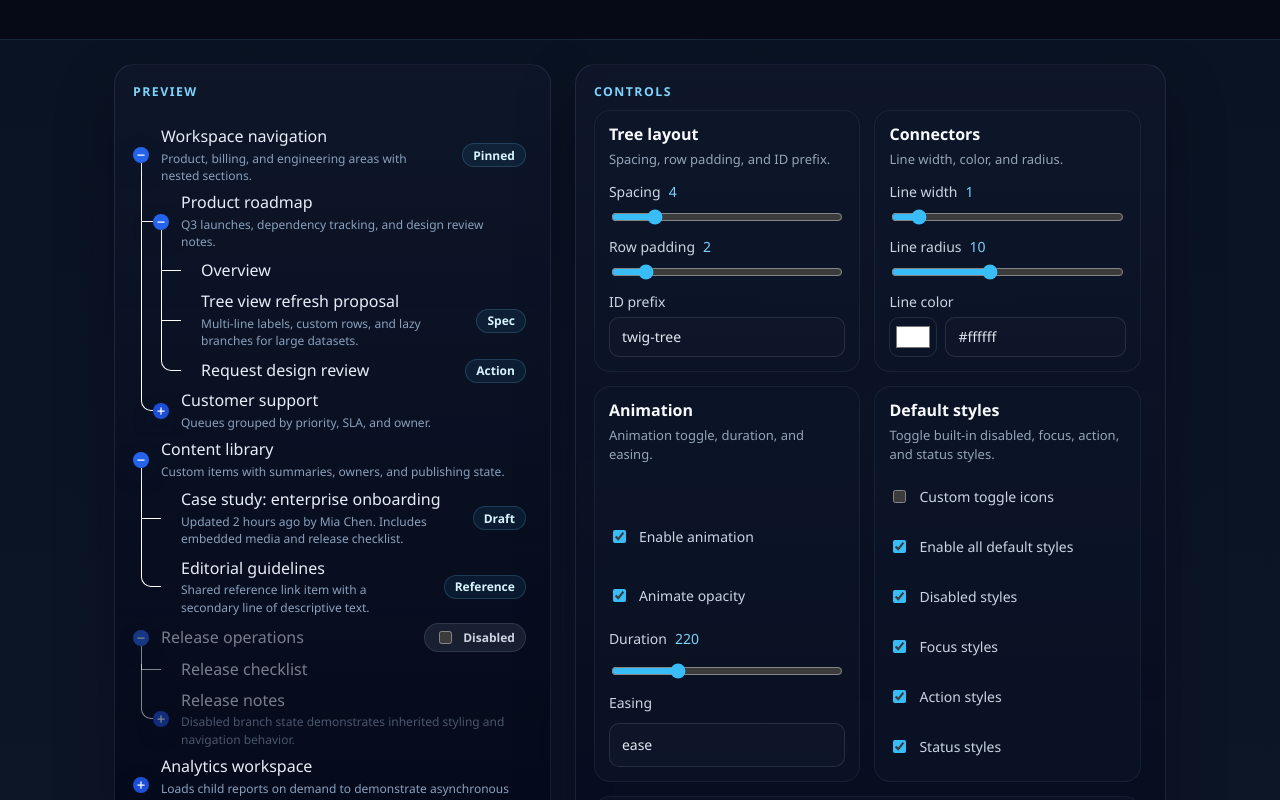
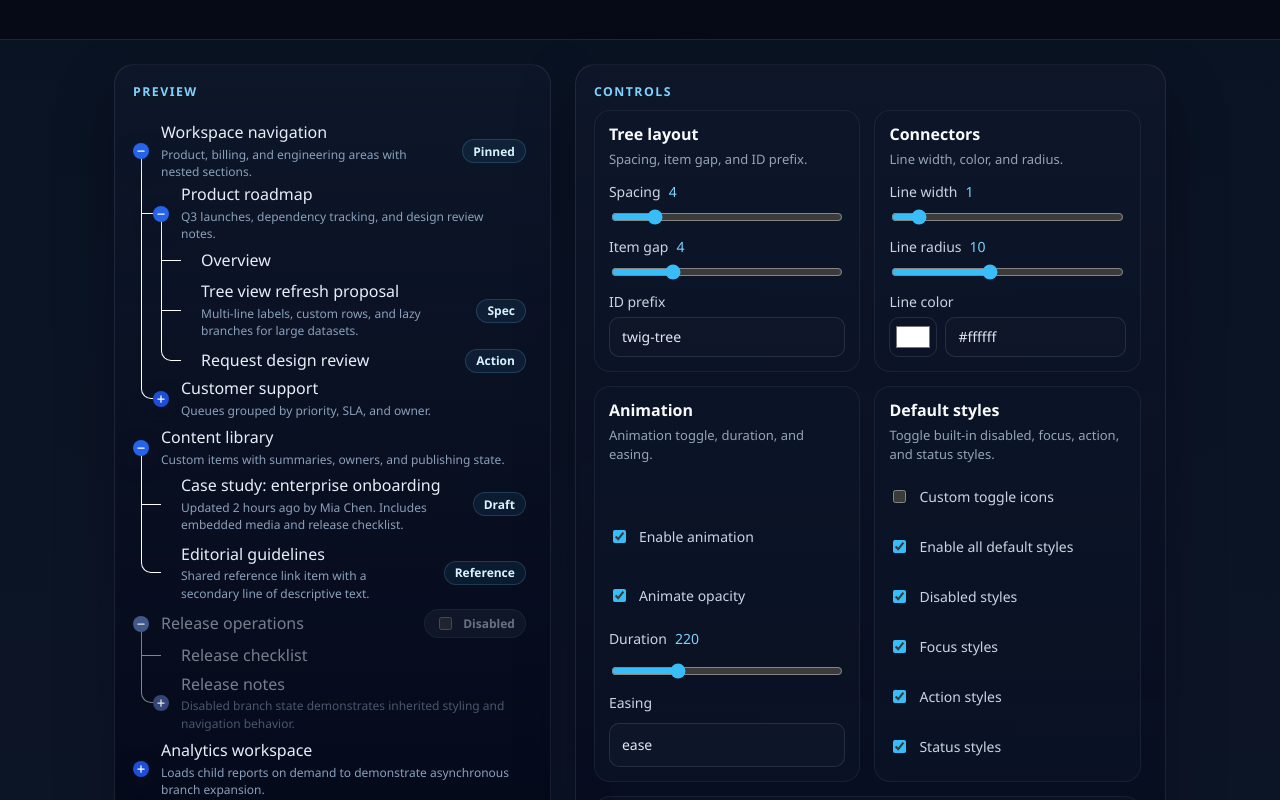
Before and after one commit to drexxdk/twig-view, a React (Vite) app in the folder demo/: page / in a window 1280 px wide. Shown: the part 760-1560 px from the top of the page. Built offline with nearby package versions, Linux system fonts and the light colour scheme.

Commit message:
gap instead of padding

```diff
--- a/demo/src/App.tsx
+++ b/demo/src/App.tsx
@@ -20,7 +20,7 @@ type ControlsState = {
   toggleRadius: number;
   toggleLabelGap: number;
   spacing: number;
-  itemPaddingBlock: number;
+  itemGap: number;
   useDefaultDisabledStyles: boolean;
   useDefaultFocusStyles: boolean;
   useDefaultActionStyles: boolean;
@@ -313,7 +313,7 @@ export default function App() {
     toggleRadius: TWIG_TREE_DEFAULTS.toggle.radiusPercent,
     toggleLabelGap: TWIG_TREE_DEFAULTS.toggle.labelGapPx,
     spacing: 4,
-    itemPaddingBlock: TWIG_TREE_DEFAULTS.itemLayout.paddingBlock,
+    itemGap: TWIG_TREE_DEFAULTS.itemLayout.gap,
     useDefaultDisabledStyles: true,
     useDefaultFocusStyles: true,
     useDefaultActionStyles: true,
@@ -789,7 +789,7 @@ export default function App() {
                   }}
                   spacing={controls.spacing}
                   itemLayout={{
-                    paddingBlock: controls.itemPaddingBlock,
+                    gap: controls.itemGap,
                   }}
                   useDefaultDisabledStyles={controls.useDefaultDisabledStyles}
                   useDefaultFocusStyles={controls.useDefaultFocusStyles}
@@ -824,7 +824,7 @@ export default function App() {
               <div className="demoControlsGrid">
                 <ControlSection
                   title="Tree layout"
-                  description="Spacing, row padding, and ID prefix."
+                  description="Spacing, item gap, and ID prefix."
                 >
                   <div style={groupGridStyle}>
                     <NumberField
@@ -838,13 +838,13 @@ export default function App() {
                       }}
                     />
                     <NumberField
-                      label="Row padding"
-                      value={controls.itemPaddingBlock}
+                      label="Item gap"
+                      value={controls.itemGap}
                       min={0}
                       max={16}
                       step={1}
                       onChange={(value) => {
-                        patchControls({ itemPaddingBlock: value });
+                        patchControls({ itemGap: value });
                       }}
                     />
                     <TextField
--- a/src/components/TwigTree.defaults.ts
+++ b/src/components/TwigTree.defaults.ts
@@ -8,7 +8,7 @@ export const TWIG_TREE_DEFAULTS = {
     radius: 10,
   },
   itemLayout: {
-    paddingBlock: 2,
+    gap: 4,
   },
   animation: {
     enabled: true,
--- a/src/components/TwigTree.tsx
+++ b/src/components/TwigTree.tsx
@@ -81,8 +81,11 @@ export default function TwigTree({
   );
   const resolvedItemLayout = useMemo(
     () => ({
-      paddingBlock:
-        itemLayout?.paddingBlock ?? TWIG_TREE_DEFAULTS.itemLayout.paddingBlock,
+      gap:
+        itemLayout?.gap ??
+        (itemLayout?.paddingBlock !== undefined
+          ? itemLayout.paddingBlock * 2
+          : TWIG_TREE_DEFAULTS.itemLayout.gap),
     }),
     [itemLayout],
   );
@@ -414,7 +417,7 @@ export default function TwigTree({
           "--toggle-radius": resolvedToggle.radius,
           "--toggle-label-gap": resolvedToggle.labelGap,
           "--spacing": `${spacing}px`,
-          "--item-padding-block": `${resolvedItemLayout.paddingBlock}px`,
+          "--item-gap": `${resolvedItemLayout.gap}px`,
           "--twig-animation-duration": `${resolvedAnimation.duration}ms`,
           "--twig-animation-easing": resolvedAnimation.easing,
           "--twig-animation-opacity": resolvedAnimation.animateOpacity
--- a/src/components/TwigTree.types.ts
+++ b/src/components/TwigTree.types.ts
@@ -87,6 +87,7 @@ export type TwigTreeConnectorOptions = {
 };
 
 export type TwigTreeItemLayoutOptions = {
+  gap?: number;
   paddingBlock?: number;
 };
 
--- a/src/components/TwigTreeBranch.tsx
+++ b/src/components/TwigTreeBranch.tsx
@@ -1,4 +1,10 @@
-import React, { useEffect, useMemo, useRef, useState } from "react";
+import React, {
+  useEffect,
+  useLayoutEffect,
+  useMemo,
+  useRef,
+  useState,
+} from "react";
 import DefaultToggle from "./DefaultToggle";
 import styles from "./twigTree.module.css";
 import {
@@ -48,6 +54,7 @@ export default function TwigTreeBranch({
     item.defaultExpanded ? "open" : "closed",
   );
   const timeoutRef = useRef<number | null>(null);
+  const rowShellRef = useRef<HTMLElement | null>(null);
   const loadChildren = item.loadChildren;
   const resolvedChildren = loadedChildren ?? item.children;
   const hasChildren = Boolean(resolvedChildren?.length);
@@ -112,12 +119,22 @@ export default function TwigTreeBranch({
   );
   const toggleButtonClassName = joinClassNames(
     styles.toggleButton,
+    item.disabled && defaultStyles.disabled
+      ? styles.toggleButtonDisabled
+      : undefined,
     toggleButtonOptions.className,
   );
   const toggleGlyphClassName = joinClassNames(
     styles.toggleButtonGlyph,
     toggleIconOptions.className,
   );
+  const [rowCenterOffset, setRowCenterOffset] = useState<number | null>(null);
+  const itemStyle = {
+    ...(itemOptions.style ?? {}),
+    ...(rowCenterOffset !== null
+      ? { ["--row-center-offset" as const]: `${rowCenterOffset}px` }
+      : {}),
+  } as React.CSSProperties;
 
   function clickPrimaryAction() {
     if (!hasPrimaryAction || item.disabled) {
@@ -188,6 +205,37 @@ export default function TwigTreeBranch({
       }
     };
   }, []);
+
+  useLayoutEffect(() => {
+    const rowShellElement = rowShellRef.current;
+
+    if (!rowShellElement) {
+      return;
+    }
+
+    const updateRowCenterOffset = () => {
+      setRowCenterOffset(rowShellElement.getBoundingClientRect().height / 2);
+    };
+
+    updateRowCenterOffset();
+
+    const resizeObserver = new ResizeObserver(() => {
+      updateRowCenterOffset();
+    });
+
+    resizeObserver.observe(rowShellElement, { box: "border-box" });
+
+    return () => {
+      resizeObserver.disconnect();
+    };
+  }, [
+    item.label,
+    item.trailing,
+    expanded,
+    loadedChildren,
+    isLoading,
+    loadError,
+  ]);
 
   useEffect(() => {
     setLoadedChildren(item.children);
@@ -318,7 +366,7 @@ export default function TwigTreeBranch({
       <li
         role="treeitem"
         className={itemClassName}
-        style={itemOptions.style}
+        style={itemStyle}
         id={treeItemId}
         tabIndex={isFocusable ? 0 : -1}
         aria-level={level}
@@ -350,6 +398,7 @@ export default function TwigTreeBranch({
         }}
       >
         <span
+          ref={rowShellRef as React.RefObject<HTMLSpanElement>}
           className={rowShellClassName}
           style={rowOptions.style}
           data-disabled={item.disabled ? "true" : "false"}
@@ -404,7 +453,7 @@ export default function TwigTreeBranch({
     <li
       role="treeitem"
       className={itemClassName}
-      style={itemOptions.style}
+      style={itemStyle}
       id={treeItemId}
       tabIndex={isFocusable ? 0 : -1}
       aria-level={level}
@@ -432,17 +481,13 @@ export default function TwigTreeBranch({
       }}
     >
       <div
+        ref={rowShellRef as React.RefObject<HTMLDivElement>}
         className={rowShellClassName}
         style={rowOptions.style}
         data-disabled={item.disabled ? "true" : "false"}
       >
         <div
-          className={joinClassNames(
-            styles.toggleRow,
-            item.disabled && defaultStyles.disabled
-              ? styles.itemDisabled
-              : undefined,
-          )}
+          className={joinClassNames(styles.toggleRow)}
           aria-hidden="true"
           data-disabled={item.disabled ? "true" : "false"}
           onClick={() => {
@@ -460,7 +505,13 @@ export default function TwigTreeBranch({
           </i>
           <span
             id={labelId}
-            className={joinClassNames(styles.labelContent, labelClassName)}
+            className={joinClassNames(
+              styles.labelContent,
+              item.disabled && defaultStyles.disabled
+                ? styles.itemDisabled
+                : undefined,
+              labelClassName,
+            )}
             style={labelOptions.style}
             onKeyDownCapture={(event) => {
               onTreeItemDescendantKeyDownCapture(event, {
@@ -477,7 +528,12 @@ export default function TwigTreeBranch({
         </div>
         {item.trailing ? (
           <span
-            className={styles.trailingContent}
+            className={joinClassNames(
+              styles.trailingContent,
+              item.disabled && defaultStyles.disabled
+                ? styles.itemDisabled
+                : undefined,
+            )}
             onKeyDownCapture={(event) => {
               onTreeItemDescendantKeyDownCapture(event, {
                 ...baseNavigationOptions,
--- a/src/components/twigTree.module.css
+++ b/src/components/twigTree.module.css
@@ -1,8 +1,10 @@
 .tree {
-  --row-block-size: calc(var(--toggle-size) + (var(--item-padding-block) * 2));
+  --row-block-size: var(--toggle-size);
   --branch-indent: calc(var(--toggle-size) + var(--spacing));
   --label-offset: calc(var(--toggle-size) + var(--toggle-label-gap));
   --connector-origin-x: calc(((var(--toggle-size) / 2) + var(--spacing)) * -1);
+  --row-center-offset: calc(var(--toggle-size) / 2);
+  --item-gap: 4px;
 
   width: 100%;
   display: flex;
@@ -44,7 +46,6 @@
     min-height: var(--row-block-size);
     max-inline-size: 100%;
     width: 100%;
-    padding-block: var(--item-padding-block);
   }
 
   .labelContent {
@@ -111,7 +112,7 @@
     display: inline-flex;
     align-items: center;
     gap: var(--toggle-label-gap);
-    padding: var(--item-padding-block) 0;
+    padding: 0;
     cursor: pointer;
     border: 0;
     background: none;
@@ -202,6 +203,10 @@
     font-style: normal;
   }
 
+  .toggleButtonDisabled {
+    filter: saturate(0.4) brightness(0.9);
+  }
+
   .toggleButtonGlyph {
     position: absolute;
     top: 50%;
@@ -248,6 +253,7 @@
   ul {
     display: flex;
     flex-direction: column;
+    gap: var(--item-gap);
     list-style-type: none;
     padding-inline-start: 0;
     margin-block-start: 0;
@@ -257,6 +263,7 @@
     & > li {
       display: flex;
       flex-direction: column;
+      gap: var(--item-gap);
       position: relative;
 
       &:has(> .childrenViewport > ul) {
@@ -268,7 +275,7 @@
             left: calc(var(--connector-origin-x) - (var(--line-width) / 2));
             top: 0;
             width: var(--child-elbow-width);
-            height: calc(50% + (var(--line-width) / 2));
+            height: calc(var(--row-center-offset) + (var(--line-width) / 2));
             box-sizing: border-box;
             border-left: var(--line-width) solid var(--line-color);
             border-bottom: var(--line-width) solid var(--line-color);
@@ -281,8 +288,8 @@
               position: absolute;
               z-index: 0;
               left: calc(var(--connector-origin-x) - (var(--line-width) / 2));
-              top: calc(var(--item-padding-block) + (var(--toggle-size) / 2));
-              bottom: 0;
+              top: var(--row-center-offset);
+              bottom: calc(var(--item-gap) * -1);
               width: var(--line-width);
               background-color: var(--line-color);
               pointer-events: none;
@@ -308,9 +315,9 @@
       content: "";
       position: absolute;
       z-index: 0;
-      top: calc(50% + (var(--toggle-size) / 2));
+      top: var(--row-center-offset);
       left: calc((var(--toggle-size) / 2) - (var(--line-width) / 2));
-      bottom: 0;
+      bottom: calc(var(--item-gap) * -1);
       width: var(--line-width);
       background-color: var(--line-color);
       opacity: 0;
```
Also changed, not shown: 1 other file (tests, documents, lock files or other folders).
